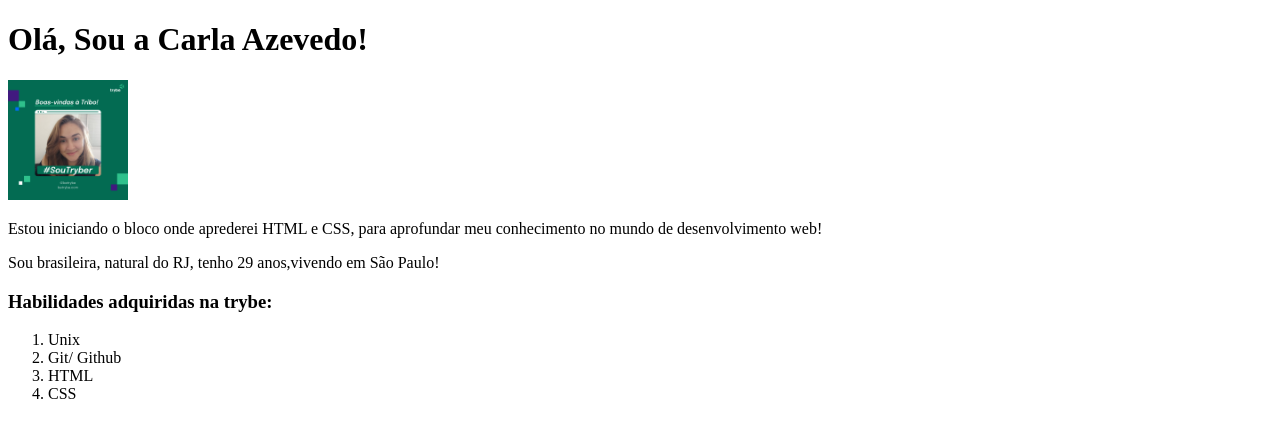
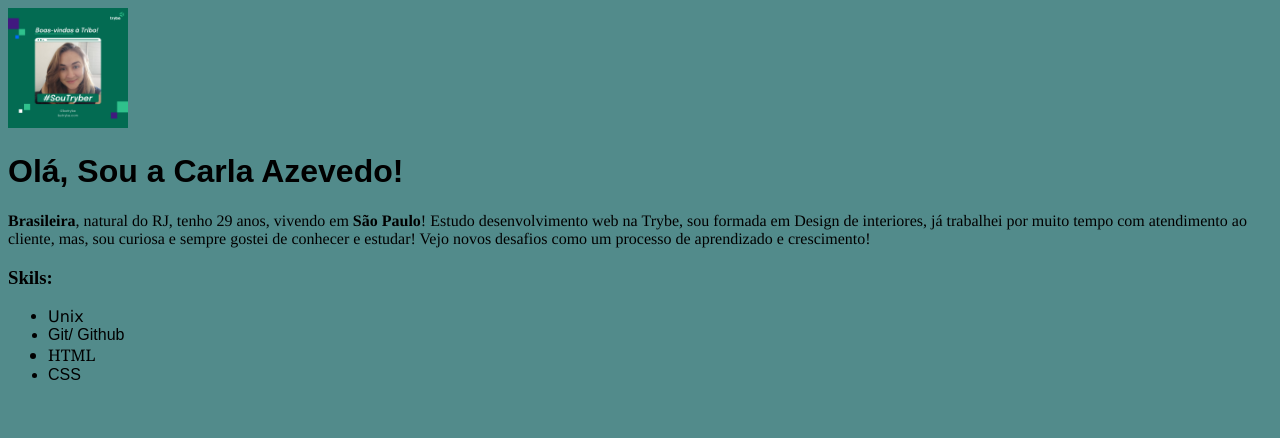
Before and after one commit to CarlaAzevedo/CarlaAzevedo.github.io, a plain HTML site: page index.html in a window 1280 px wide. Drawn offline with Linux system fonts and the light colour scheme.

Commit message:
ajuste de fonte

```diff
--- a/index.html
+++ b/index.html
@@ -3,24 +3,56 @@
 <head>
     <meta charset="UTF-8">
     <title>portifolio HTML</title>
+    <link rel="stylesheet" type="text/css" href="style.css">
+    </head>
+
+<!--  <style>
+       body{
+            background-color: rgb(82, 139, 139);
+       }
+
+       h1 {
+            font-family:Arial, Helvetica, sans-serif;
+        }
+        p {
+            font-family: Times, 'Times New Roman', serif;
+        }
+        .unix{
+            font-family: Verdana, Geneva, Tahoma, sans-serif;
+        }
+        .git{
+            font-family: fantasy;
+        }
+        .html{
+            font-family: Georgia, 'Times New Roman', Times, serif;
+        }
+        .css{
+            font-family: sans-serif;
+        }
+
+    </style>
+-->
+
 </head>
+
 <body>
+         <a href="2.png" target="_blank">
+    <img src="2.png" alt="mulher estudante" width="120px">
+        </a>
     <h1>Olá, Sou a Carla Azevedo! </h1>
-    <a href="2.png" target="_blank">
-    <img src="2.png" alt="mulher estudante" width="120px">
-    </a>
-    <br>
-    <p>Estou iniciando o bloco onde aprederei HTML e CSS, para aprofundar meu conhecimento no mundo de desenvolvimento web!</p>
-    <p>Sou brasileira, natural do RJ, tenho 29 anos,vivendo em São Paulo!</p>
-    <h3>Habilidades adquiridas na trybe:</h3>
-    <ol>
-        <li> Unix</li>
-        <li>Git/ Github</li>
-        <li>HTML</li>
-        <Li>CSS</Li>
 
 
-    </ol>
+        <p><strong> Brasileira</strong>, natural do RJ, tenho 29 anos, vivendo em <strong>São Paulo</strong>! Estudo desenvolvimento web na Trybe, sou formada em Design de interiores, já trabalhei por muito tempo com atendimento ao cliente, mas, sou curiosa e sempre gostei de conhecer e estudar! Vejo novos desafios como um processo de aprendizado e crescimento! </p>
+
+        <h3>Skils:</h3>
+    <ul>
+        <li class="unix">Unix</li>
+        <li class="git">Git/ Github</li>
+        <li class="html">HTML</li>
+        <Li class="css">CSS</Li>
+
+
+    </ul>
 
     <title>Document</title>
 
--- /dev/null
+++ b/style.css
@@ -0,0 +1,23 @@
+
+body{
+     background-color: rgb(82, 139, 139);
+}
+
+h1 {
+     font-family:Arial, Helvetica, sans-serif;
+ }
+ p {
+     font-family: Times, 'Times New Roman', serif;
+ }
+ .unix{
+     font-family: Verdana, Geneva, Tahoma, sans-serif;
+ }
+ .git{
+     font-family: fantasy;
+ }
+ .html{
+     font-family: Georgia, 'Times New Roman', Times, serif;
+ }
+ .css{
+     font-family: sans-serif;
+ }
```
